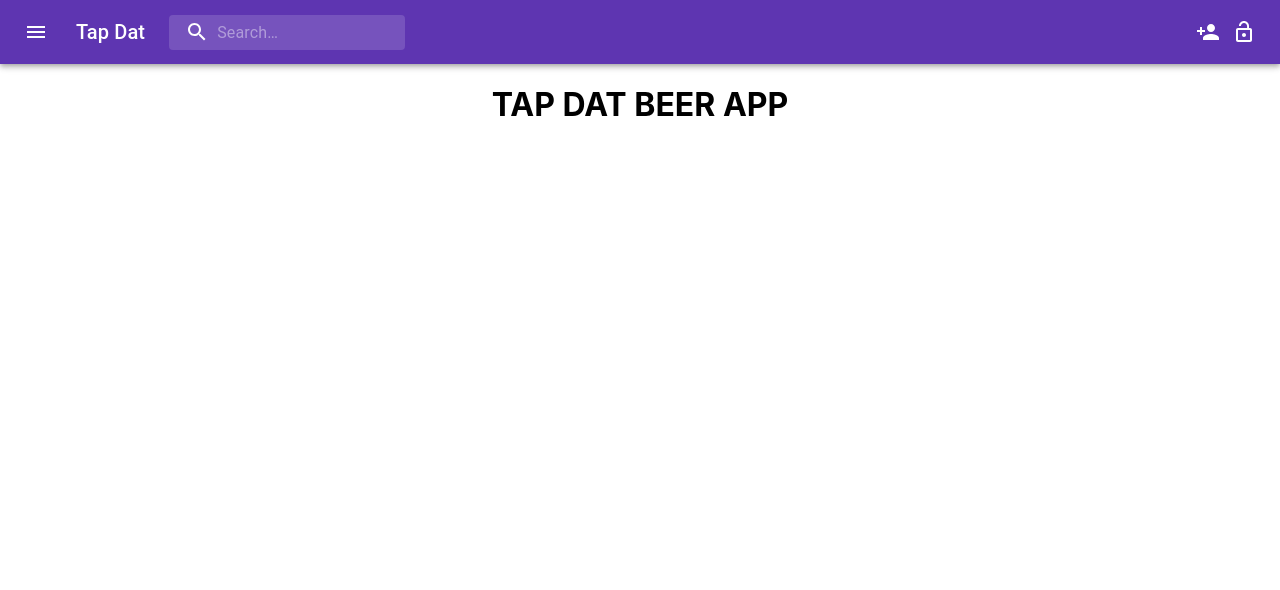
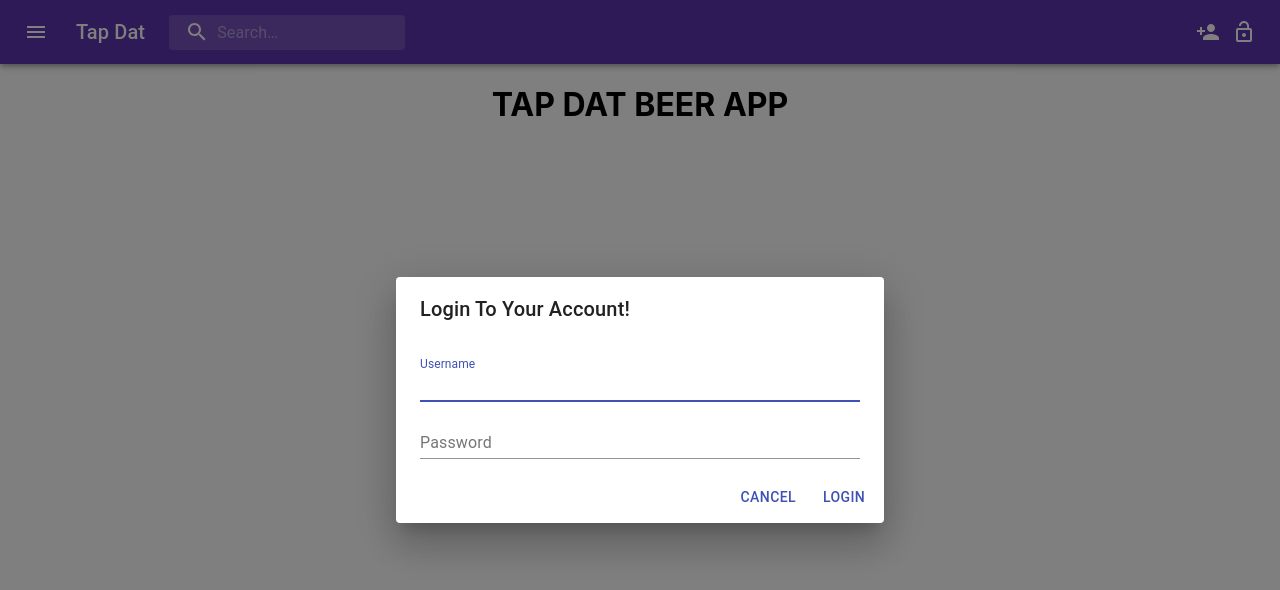
Before and after one commit to mackwill/tap-dat-beer-app, a React (Create React App) app: page / in a window 1280 px wide. Both pictures are taken after a click on the button 1244 px from the left and 32 px from the top of the page. Shown: the top 590 px of the page. Built offline with nearby package versions, Linux system fonts and the light colour scheme.

Commit message:
Added state control to the login form. Also began adding the submit control but not full functionality yet.

```diff
--- a/package.json
+++ b/package.json
@@ -9,6 +9,7 @@
     "@testing-library/jest-dom": "^4.2.4",
     "@testing-library/react": "^9.5.0",
     "@testing-library/user-event": "^7.2.1",
+    "axios": "^0.20.0",
     "react": "^16.13.1",
     "react-dom": "^16.13.1",
     "react-scripts": "3.4.3"
--- a/src/App.js
+++ b/src/App.js
@@ -1,16 +1,54 @@
 import React, { useState } from "react";
 import logo from "./logo.svg";
+import Navbar from "./components/Navbar/Navbar";
+import Login from "./components/Login/Login";
+import axios from "axios";
+
 import "./App.css";
-import Navbar from "./components/Navbar/Navbar";
 
 function App() {
   const [registerOpen, setRegisterOpen] = useState(false);
   const [loginOpen, setLoginOpen] = useState(false);
+  const [state, setState] = useState({
+    username: null,
+    password: null,
+    currentUser: null,
+  });
 
   const handleLoginOpen = (e) => {
     console.log("Open Login modal");
-    // Uncomment this when the modal is here:
     setLoginOpen(true);
+  };
+
+  const handleLoginChange = (e) => {
+    e.persist();
+    setState((prev) => ({
+      ...prev,
+      [e.target.name]: e.target.value.trim(),
+    }));
+  };
+
+  const handleLoginSubmit = (e) => {
+    e.preventDefault();
+
+    return axios
+      .post("/api/login", {
+        username: state.username,
+        password: state.password,
+      })
+      .then((data) => {
+        console.log("login promise data:  ", data);
+
+        // Need the server to return the user object after logging in
+        // and set the currentUser to the returned object
+        // setState(prev => ({
+        //   ...prev,
+        //   currentUser: data.data
+        // }))
+      })
+      .catch((err) => {
+        console.log("Login Error: ", err);
+      });
   };
 
   const handleRegisterOpen = (e) => {
@@ -18,11 +56,17 @@ function App() {
     // Uncomment this when the modal is here:
     setRegisterOpen(true);
   };
+
   return (
     <div className="App">
       <Navbar
         handleRegisterOpen={handleRegisterOpen}
         handleLoginOpen={handleLoginOpen}
+      />
+      <Login
+        open={loginOpen}
+        onChange={handleLoginChange}
+        handleClose={() => setLoginOpen(false)}
       />
       <h1>TAP DAT BEER APP</h1>
     </div>
--- /dev/null
+++ b/src/components/Login/Login.jsx
@@ -0,0 +1,65 @@
+import React from "react";
+import Button from "@material-ui/core/Button";
+import TextField from "@material-ui/core/TextField";
+import Dialog from "@material-ui/core/Dialog";
+import DialogActions from "@material-ui/core/DialogActions";
+import DialogContent from "@material-ui/core/DialogContent";
+import DialogContentText from "@material-ui/core/DialogContentText";
+import DialogTitle from "@material-ui/core/DialogTitle";
+// import CustomAlert from "../CustomAlert";
+
+export default function Login(props) {
+  // const handleOpen = () => {
+  //   setOpen(true);
+  // };
+
+  // const handleClose = () => {
+  //   setOpen(false);
+  // };
+
+  return (
+    <div>
+      <Dialog
+        open={props.open}
+        onClose={props.handleClose}
+        aria-labelledby="form-dialog-title"
+      >
+        <form onSubmit={props.onSubmit}>
+          <DialogTitle id="form-dialog-title">
+            Login To Your Account!
+          </DialogTitle>
+          <DialogContent>
+            <TextField
+              autoFocus
+              margin="dense"
+              id="name"
+              label="Username"
+              type="username"
+              name="username"
+              fullWidth
+              onChange={props.onChange}
+            />
+            <TextField
+              margin="dense"
+              id="name"
+              label="Password"
+              type="password"
+              name="password"
+              fullWidth
+              onChange={props.onChange}
+            />
+          </DialogContent>
+          {/* <CustomAlert errMessage={props.errMessage} /> */}
+          <DialogActions>
+            <Button onClick={props.handleClose} color="primary">
+              Cancel
+            </Button>
+            <Button type="submit" color="primary">
+              Login
+            </Button>
+          </DialogActions>
+        </form>
+      </Dialog>
+    </div>
+  );
+}
```
Also changed, not shown: 1 other file (tests, documents, lock files or other folders).
